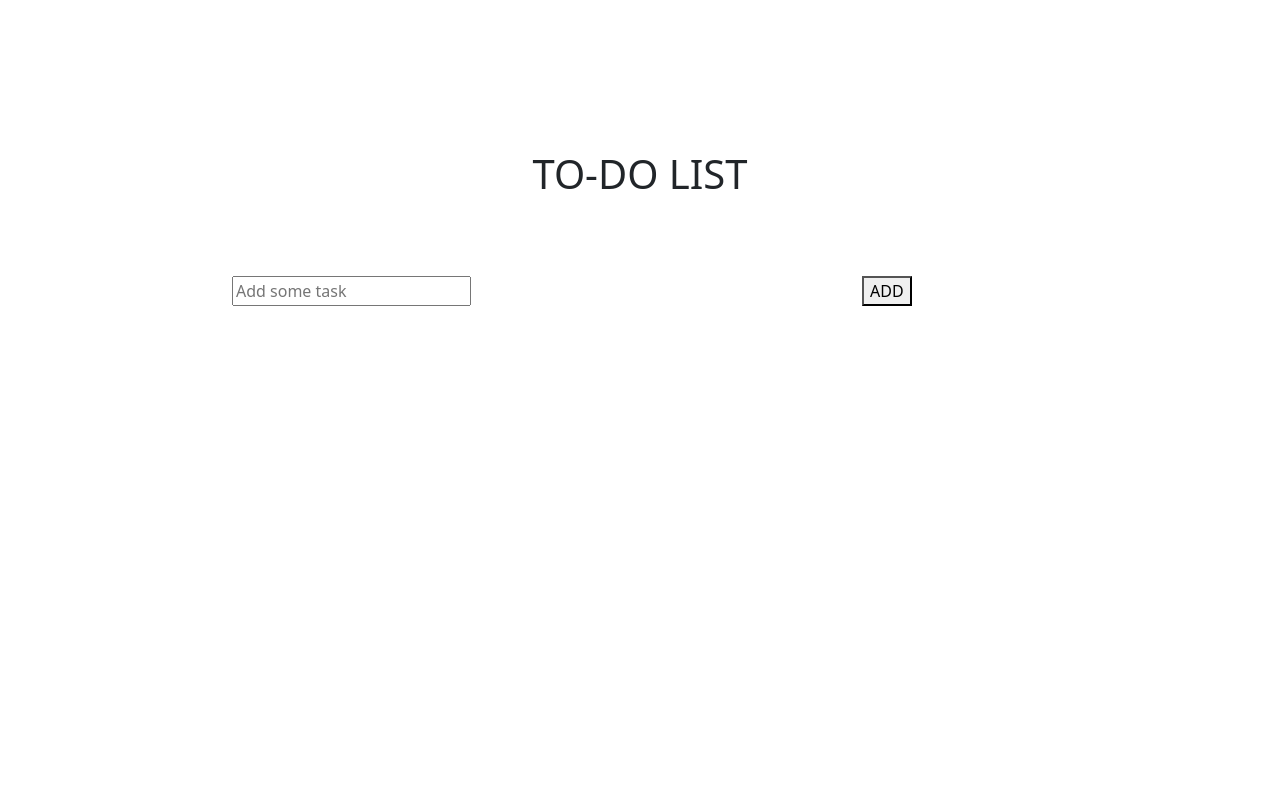
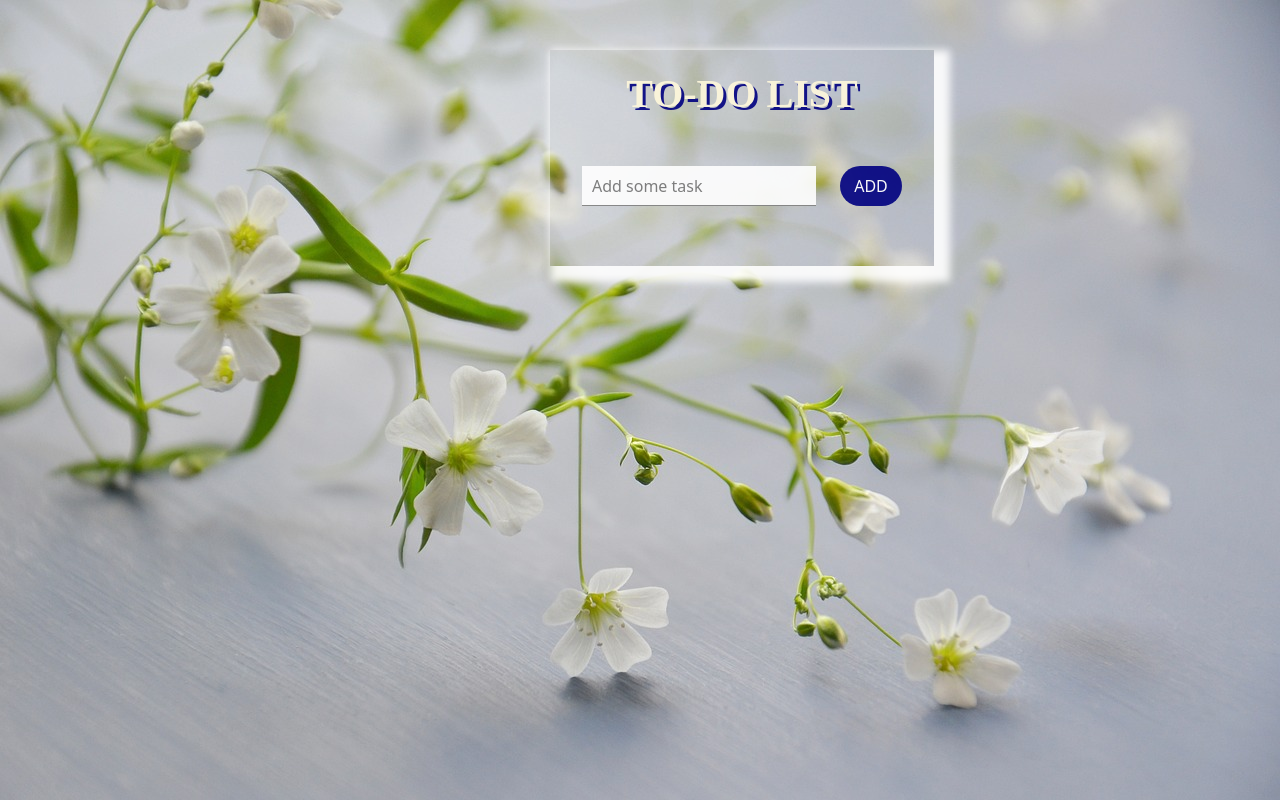
Before and after one commit to Sharmila-Rajendran/To-do-List-Javascript, a plain HTML site: page index.html in a window 1280 px wide. Drawn offline with nearby package versions, Linux system fonts and the light colour scheme.

Commit message:
Update style.css

```diff
--- a/style.css
+++ b/style.css
@@ -1,14 +1,29 @@
 body{
     margin:0px;
     padding: 0px;
+    background-image: url(Asserts/flowers-3655451_1280.jpg);
+    background-repeat: no-repeat;
+    background-size: cover;
+
 }
 
 .section{
-    margin: 100px 200px;
+    margin: 50px 550px 0px  ;
+    width: 30%;
+    opacity: 0.9;
+}
+
+.header h1{
+    color:cornsilk;
+    text-shadow: 3px 3px navy;
+    font-family:'Times New Roman', Times, serif;
+    font-weight: bolder;
 }
 
 .container{
     width: 100%;
+    border: none;
+    box-shadow: 8px 8px 8px 8px white;
 }
 
 .row{
@@ -17,23 +32,27 @@ body{
 
 .header{
     text-align: center;
-    padding: 50px;
+    padding: 20px;
 }
 
-.col-8 input{
+.col-9 input{
+    margin-right: 10px;
     width: 100%;
     height: 40px;
-    border-radius: 15px;
-    -webkit-border-radius: 15px;
-    -moz-border-radius: 15px;
-    -ms-border-radius: 15px;
-    -o-border-radius: 15px;
+    border: none;
+    border-bottom: 1px solid grey;
+    padding: 10px;
+    color: navy;
+
 }
 
+.col-9 input:focus{
+    outline: none;
+    border-bottom: 3px solid rgb(71, 31, 31);
+}
 
-
-.col-4 button{
-    width: 50%;
+.col-3 button{
+    width: 100%;
     height: 40px;
     color: white;
     background-color: navy;
@@ -43,4 +62,11 @@ body{
     -moz-border-radius: 20px;
     -ms-border-radius: 20px;
     -o-border-radius: 20px;
+    transition: background-color 0.3s, transform 0.3s;
+
 }
+
+.col-3 button:hover{
+    background-color: darkblue;
+    transform: scale(1.1);
+}
```
